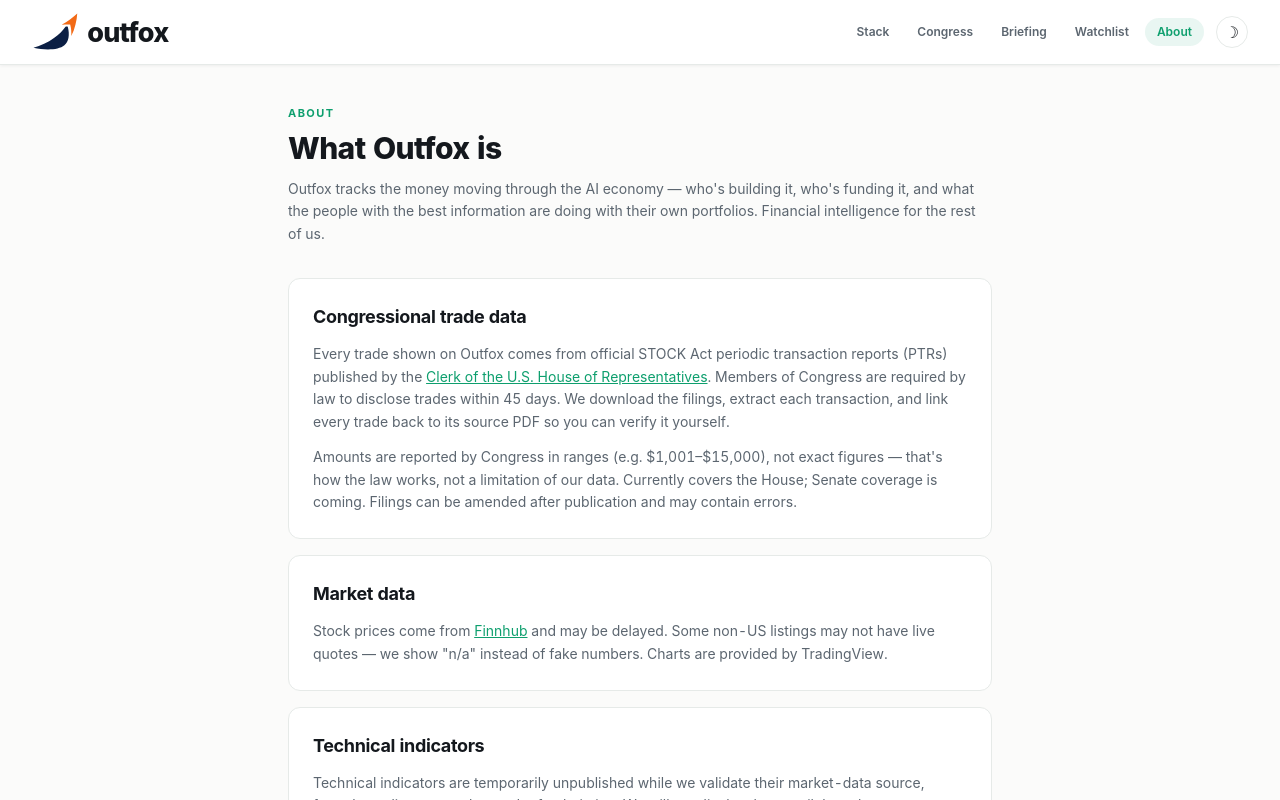
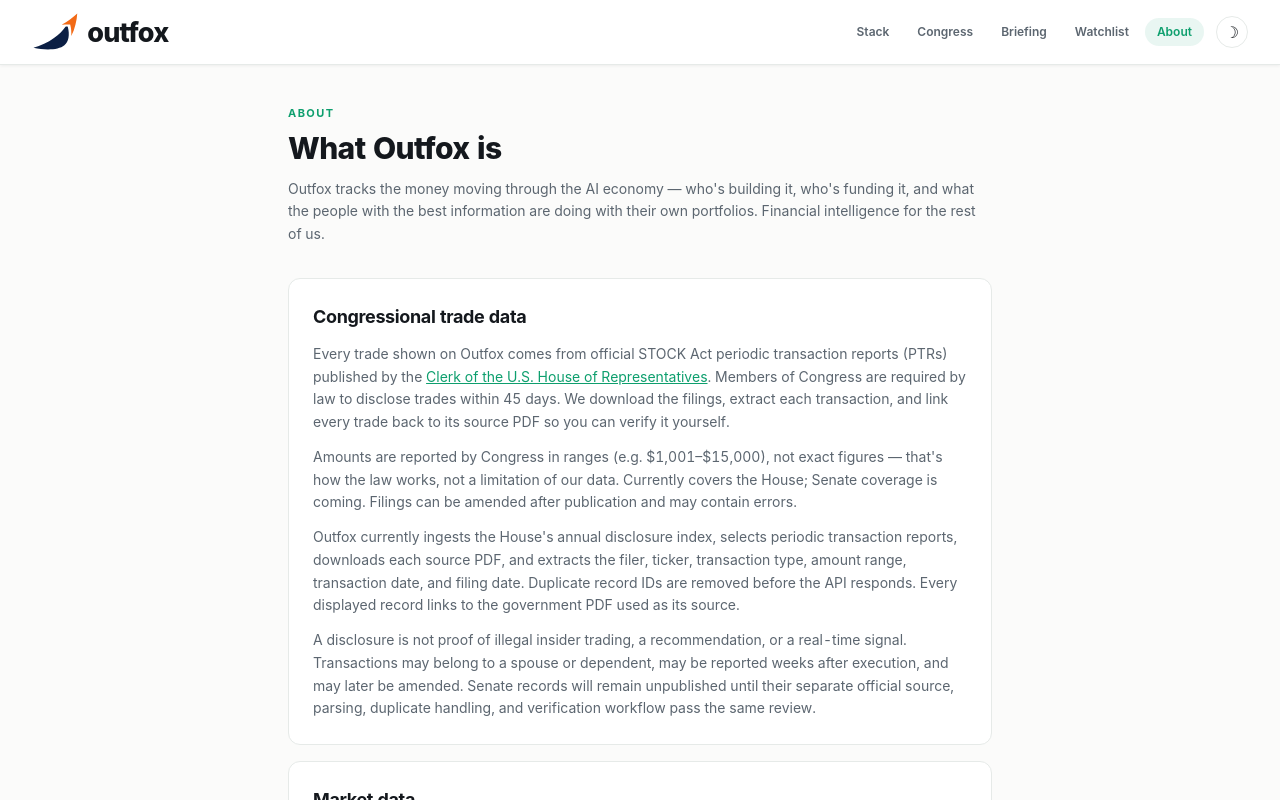
Before and after one commit to tLordJoe/intelligence-trade, a Next.js app: page /about in a window 1280 px wide. Shown: the top 800 px of the page. Built offline with nearby package versions, Linux system fonts and the light colour scheme.

Commit message:
Document congressional data methodology

```diff
--- a/src/app/about/page.tsx
+++ b/src/app/about/page.tsx
@@ -69,6 +69,21 @@
               of our data. Currently covers the House; Senate coverage is coming.
               Filings can be amended after publication and may contain errors.
             </p>
+            <p>
+              Outfox currently ingests the House&apos;s annual disclosure index,
+              selects periodic transaction reports, downloads each source PDF,
+              and extracts the filer, ticker, transaction type, amount range,
+              transaction date, and filing date. Duplicate record IDs are removed
+              before the API responds. Every displayed record links to the
+              government PDF used as its source.
+            </p>
+            <p>
+              A disclosure is not proof of illegal insider trading, a recommendation,
+              or a real-time signal. Transactions may belong to a spouse or dependent,
+              may be reported weeks after execution, and may later be amended. Senate
+              records will remain unpublished until their separate official source,
+              parsing, duplicate handling, and verification workflow pass the same review.
+            </p>
           </Section>
 
           <Section title="Market data">
```
